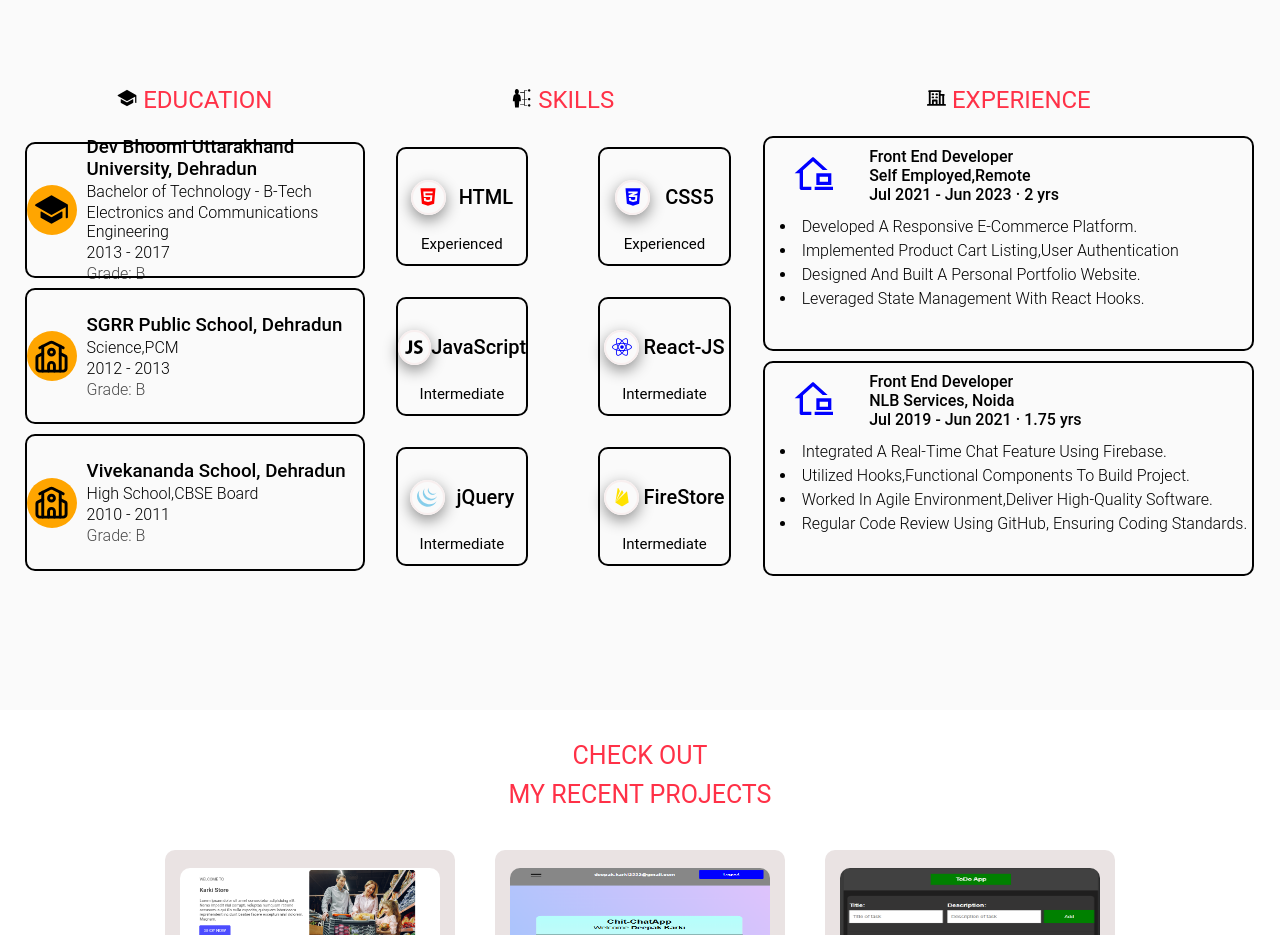
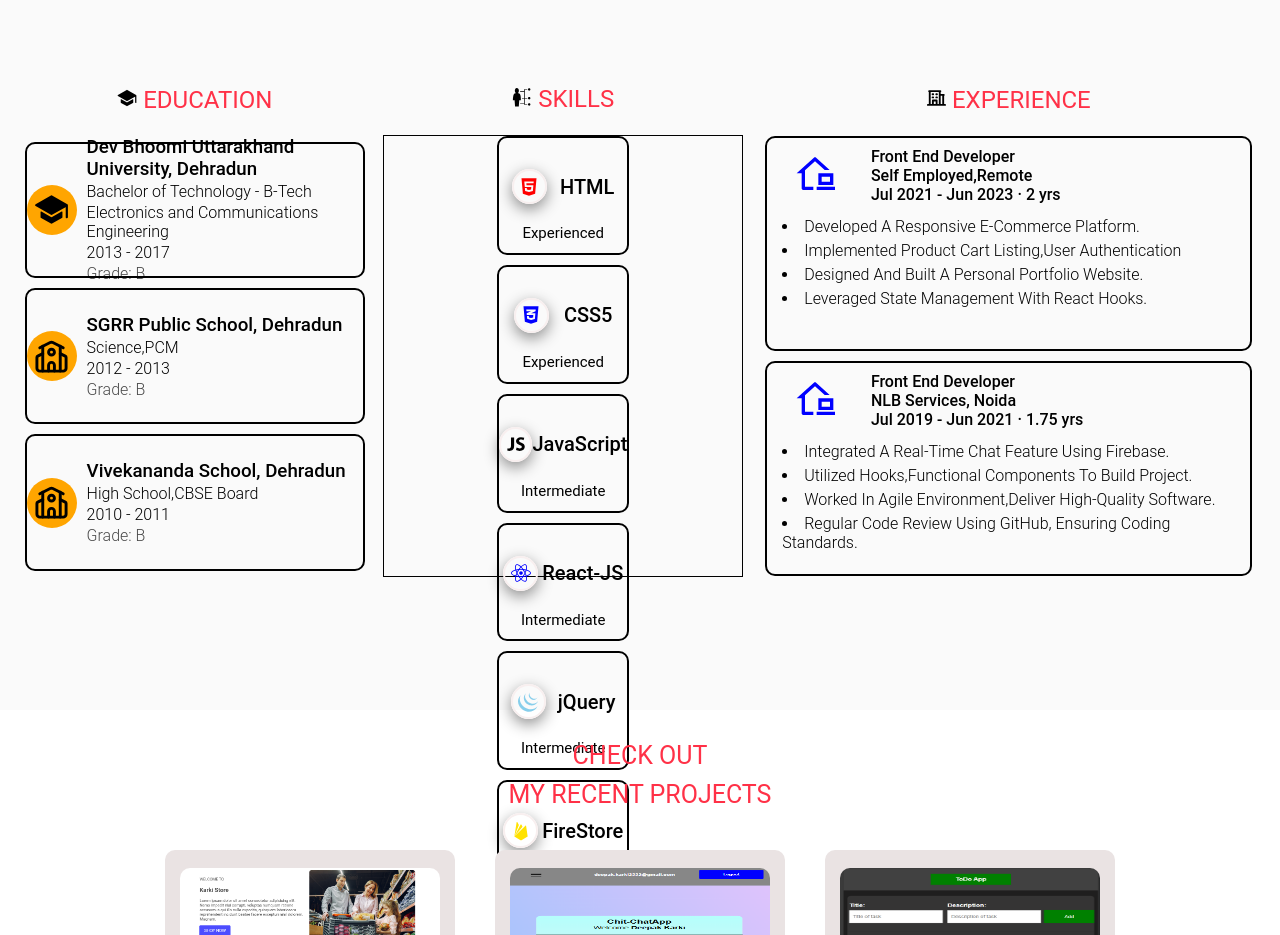
Before and after one commit to iamdeepak123/portfoliosite, a React (Create React App) app: page / in a window 1280 px wide. Shown: the part 940-1875 px from the top of the page. Built offline with nearby package versions, Linux system fonts and the light colour scheme.

Commit message:
finalsubmit

```diff
--- a/src/index.css
+++ b/src/index.css
@@ -660,8 +660,8 @@ h2 {
     align-items: center;
     flex-wrap: wrap;
     gap: 10px;
-    column-gap: 70px;
-    /* border: 1px solid black; */
+    column-gap: 110px;
+    border: 1px solid black;
 }
 
 .skill_image {
@@ -724,7 +724,7 @@ h2 {
 }
 
 .experience_box {
-    width: 96%;
+    width: 95%;
     height: 51%;
     border: 2px solid #000000;
     border-radius: 10px;
```
